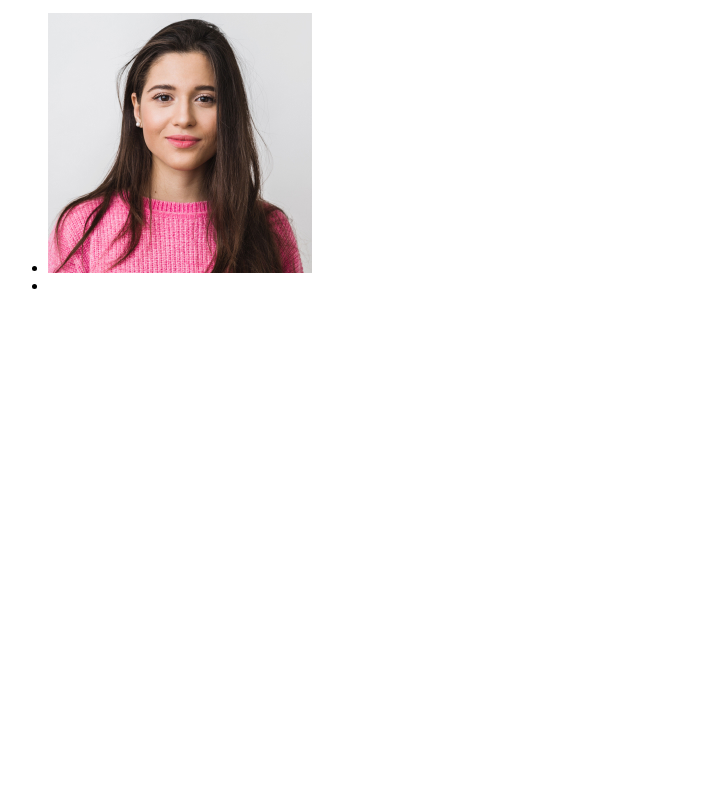
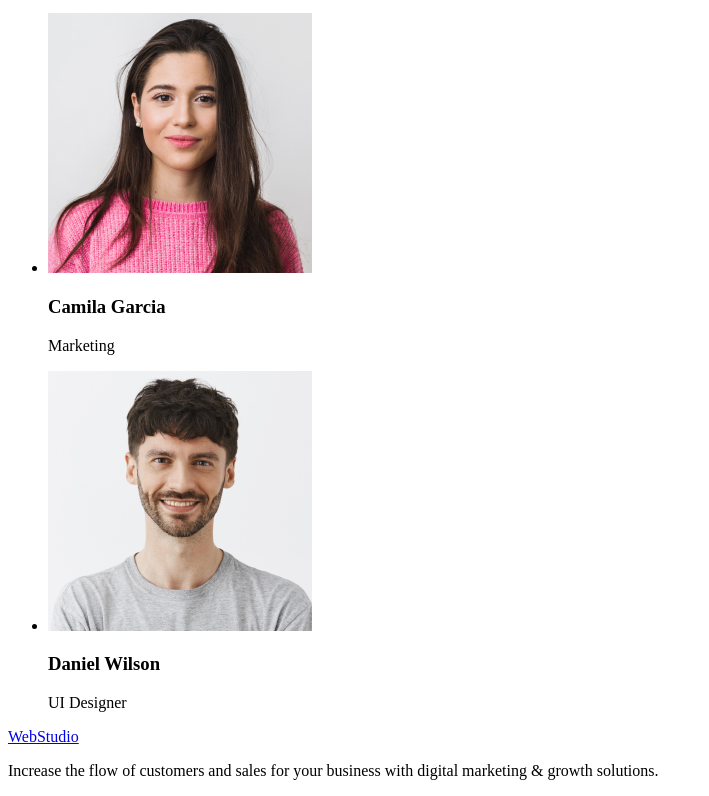
Before and after one commit to vika-nahoha987/goit-markup-hw-01, a plain HTML site: page index.html in a window 1280 px wide. Shown: the part 1314-2110 px from the top of the page, without its empty margins (0-709 px from the left). Before the commit the page ends 1625 px from the top, so only its background shows below. Drawn offline with Linux system fonts and the light colour scheme.

Commit message:
images/.img.daniel.jpg

```diff
--- a/index.html
+++ b/index.html
@@ -8,14 +8,14 @@
 <body>
     <header>
         <nav>
-            <a href="./index.html">WebStudio</a>
+            <a href="index.html">WebStudio</a>
             <ul>
-                <li><a href="./index.html">Studio</a></li>
+                <li><a href="index.html">Studio</a></li>
                 <li><a href="#Portfolio">Portfolio</a></li>
                 <li><a href="#Contacts">Contacts</a></li>
             </ul>
         </nav>
-        <address>
+        <address id="Contacts">
             <ul>
                 <li><a href="mailto:info@devstudio.com">info@devstudio.com</a></li>
                 <li><a href="tel:+110001111111">+11 (000) 111-11-11</a></li>
@@ -78,14 +78,28 @@
                     <a>
                         <img src="./images/.img.camila.jpg"
                         alt="Camila Garcia avatar"
-                        width="264px"
-                        height="260px"/>
+                        width="264"
+                        height="260"/>
                     </a>
+                    <h3>Camila Garcia</h3>
+                    <p>Marketing</p>
                 </li>
-                <li></li>
+                <li>
+                    <a>
+                        <img src="./images/.img.daniel.jpg"
+                        alt="Daniel Wilson avatar"
+                        width="264"
+                        height="260"/>
+                    </a>
+                    <h3>Daniel Wilson</h3>
+                    <p>UI Designer</p>
+                </li>
             </ul>
         </section>
     </main>
-    <footer></footer>
+    <footer>
+        <a href="index.html">WebStudio</a>
+        <p>Increase the flow of customers and sales for your business with digital marketing & growth solutions.</p>
+    </footer>
 </body>
 </html>
```
Also changed, not shown: images/.img.daniel.jpg (added).
